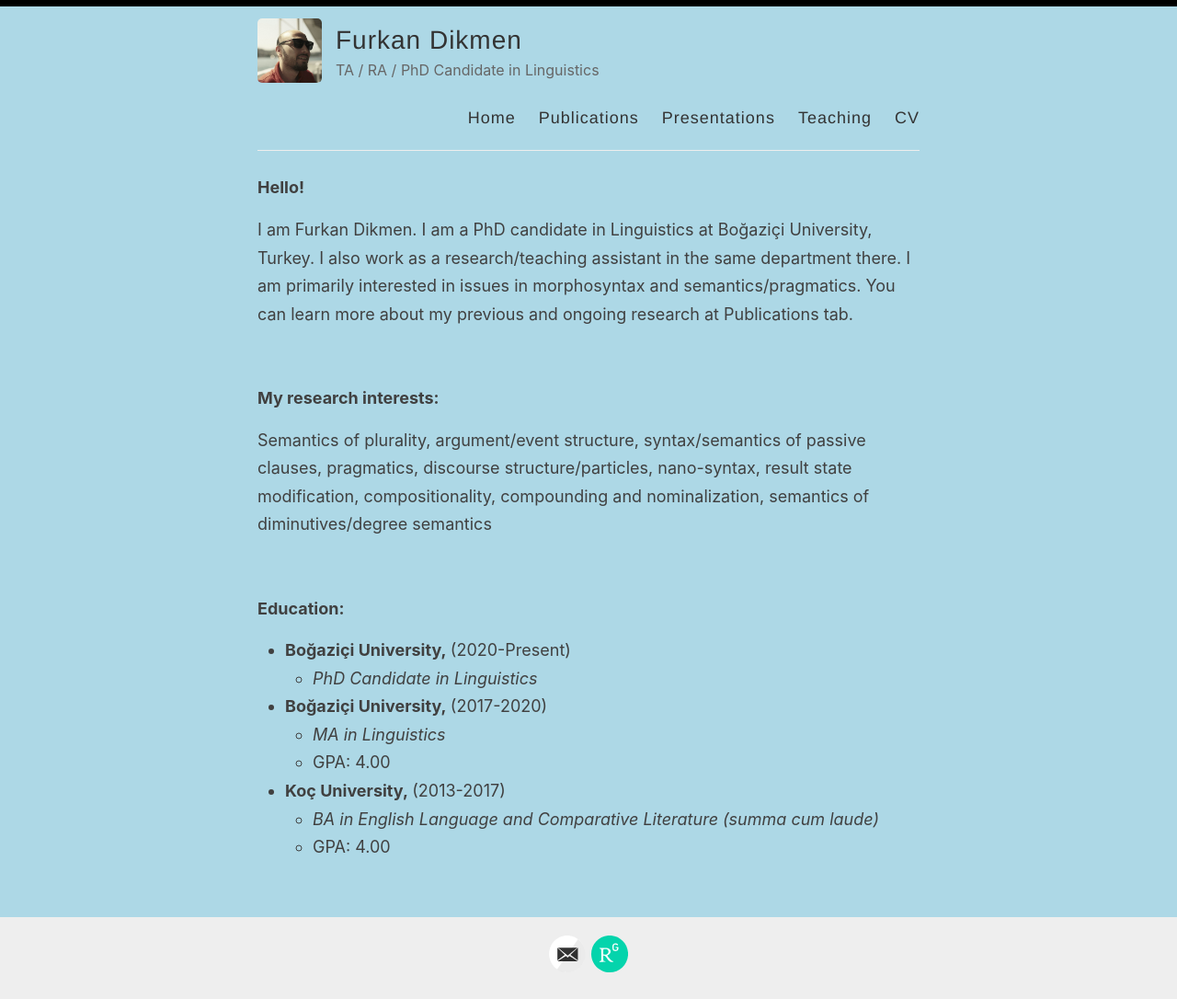
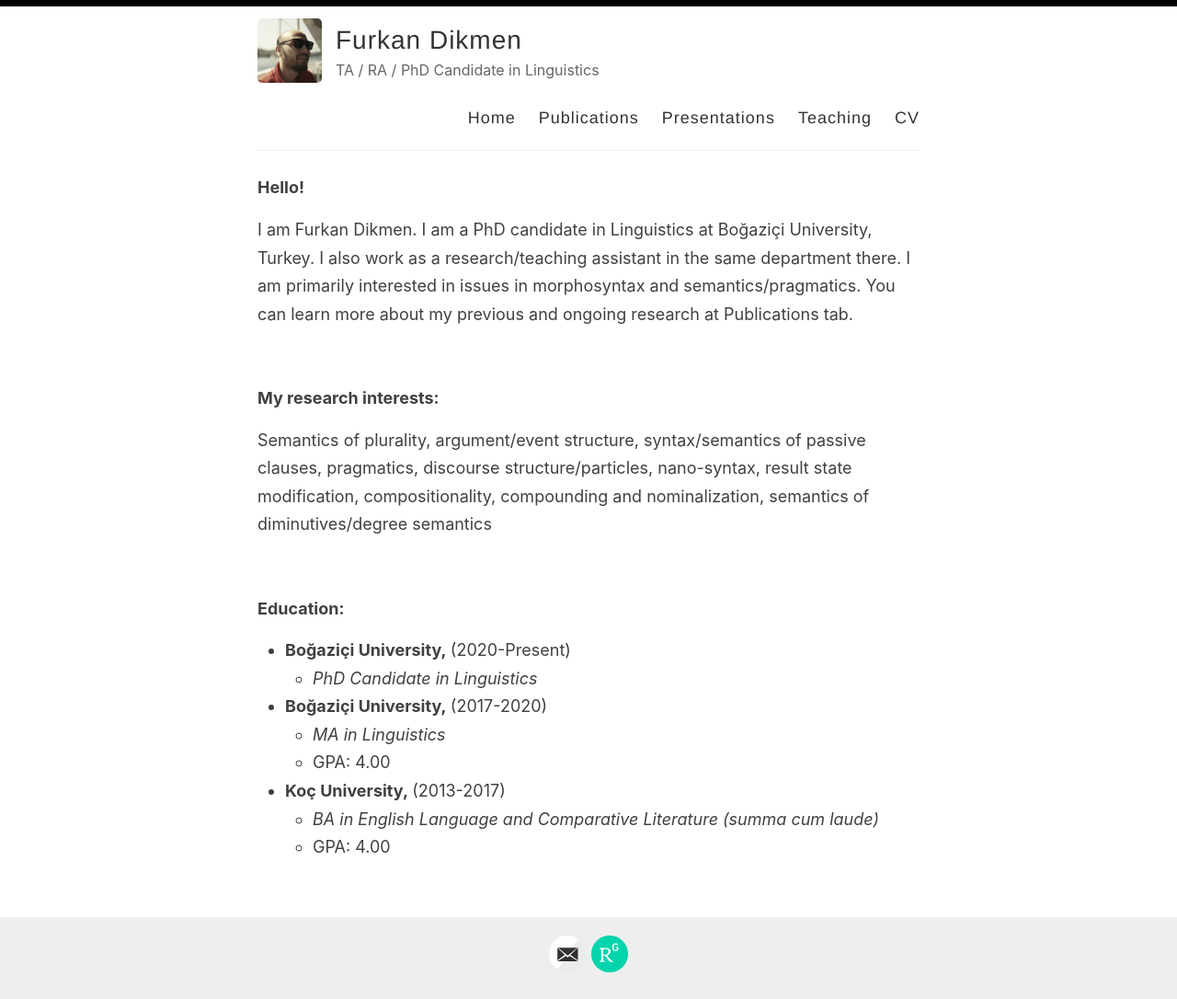
Before and after one commit to furkandikmen/furkandikmen.github.io, a Jekyll site: the page built from index.html, in a window 1280 px wide. Shown: the whole page at 92% size. Built offline with Jekyll 4.4.1, drawn with Linux system fonts in a browser that asks for light colours; the list of posts is cut into pages by our own code.

Commit message:
Update style.scss

```diff
--- a/assets/style.scss
+++ b/assets/style.scss
@@ -21,7 +21,7 @@ html {
 }
 
 body {
-  background: #ADD8E6;
+  background: #fff;
   font-family: -system-ui, -apple-system, BlinkMacSystemFont, "Segoe UI", Roboto, Helvetica, Arial, sans-serif, "Apple Color Emoji", "Segoe UI Emoji", "Segoe UI Symbol";
   color: #404040;
   line-height: 1.7;
```
